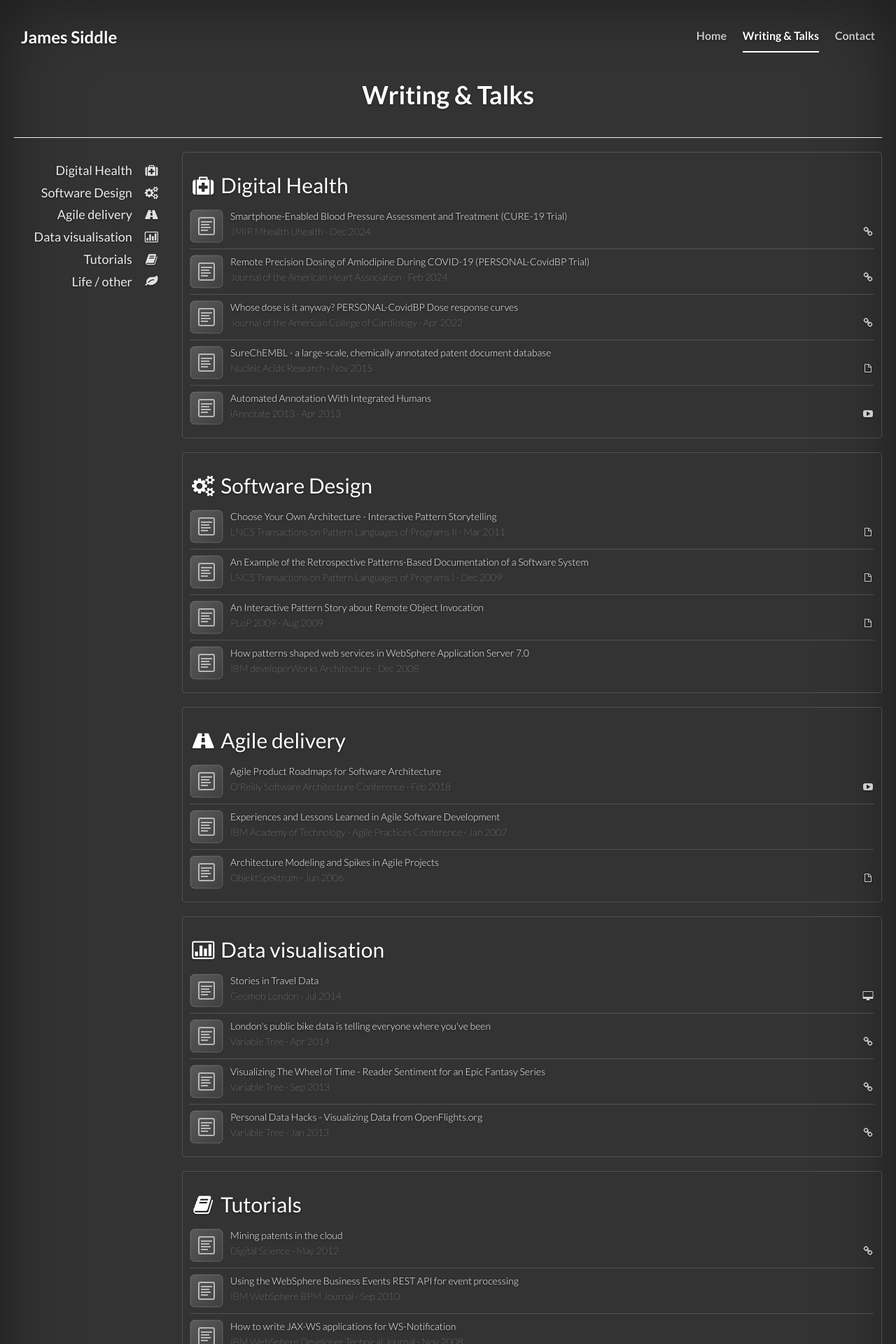
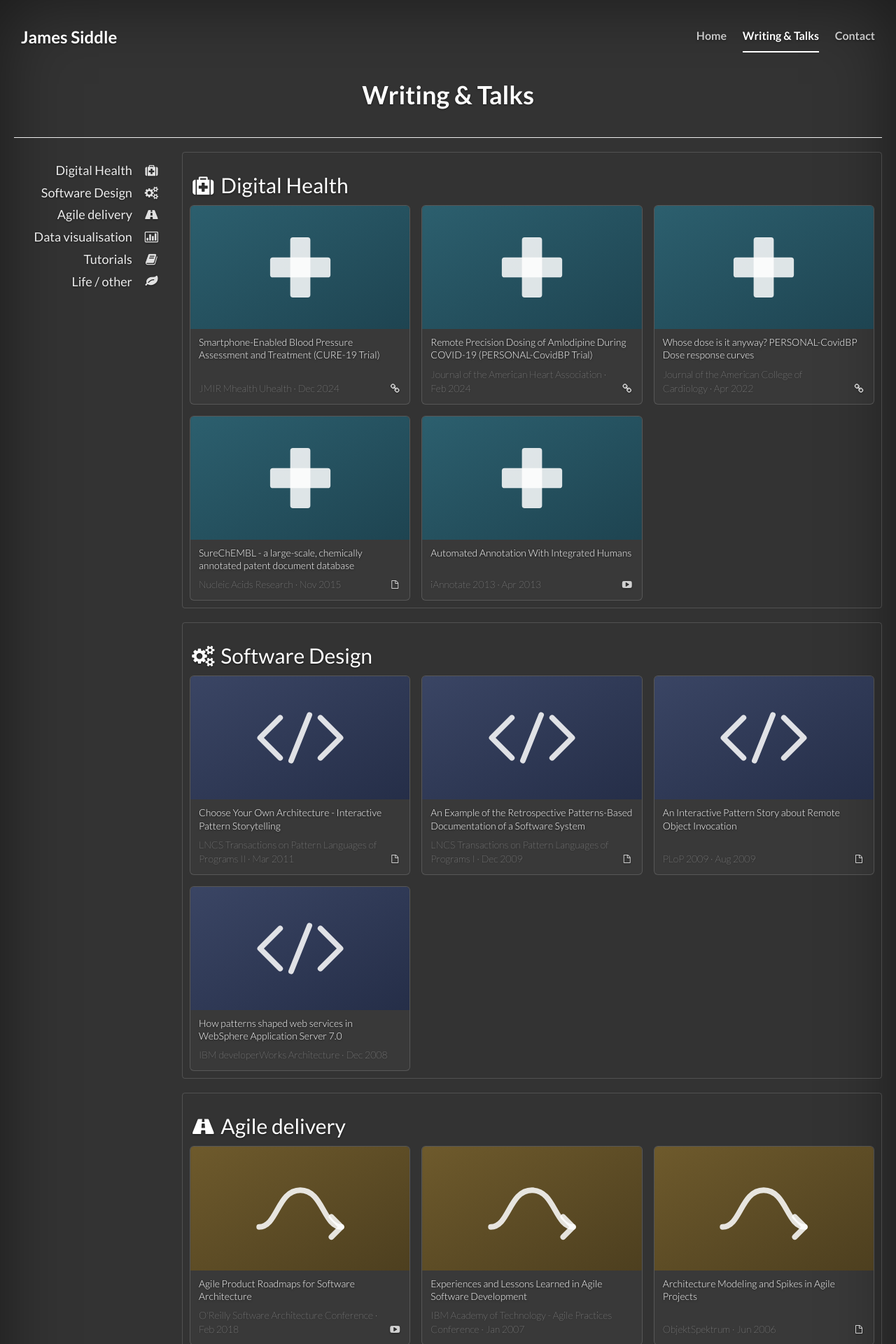
Before and after one commit to eldritch-elbow/jsnet-website, a Jekyll site: the page built from biblio.html, in a window 1280 px wide. Shown: the top 1920 px of the page at 70% size. Built offline with Jekyll 4.4.1, drawn with Linux system fonts in a browser that asks for light colours.

Commit message:
feat: card and thumbnails

```diff
--- a/biblio.html
+++ b/biblio.html
@@ -88,10 +88,19 @@ permalink: /biblio.html
                             {% when "life" %}{% assign icon = "fa-leaf" %}
                           {% endcase %}
                           <h2><i class="fa {{ icon }} fa-fw"></i>&nbsp;{{ label }}</h2>
-                          <ul class="bib-list">
+                          {% assign topic_default = '/assets/images/thumb-default.svg' %}
+                          {% case key %}
+                            {% when "medical" %}{% assign topic_default = '/assets/images/thumb-medical.svg' %}
+                            {% when "software" %}{% assign topic_default = '/assets/images/thumb-software.svg' %}
+                            {% when "agile" %}{% assign topic_default = '/assets/images/thumb-agile.svg' %}
+                            {% when "dataviz" %}{% assign topic_default = '/assets/images/thumb-dataviz.svg' %}
+                            {% when "tutorials" %}{% assign topic_default = '/assets/images/thumb-tutorials.svg' %}
+                            {% when "life" %}{% assign topic_default = '/assets/images/thumb-life.svg' %}
+                          {% endcase %}
+                          <ul class="bib-cards">
                           {% for item in items %}
-                            <li class="bib-row">
-                              {% assign thumb = item.thumbnail | default: '/assets/images/thumb-default.svg' %}
+                            <li class="bib-card">
+                              {% assign thumb = item.thumbnail | default: topic_default %}
                               {% if thumb contains '://' %}
                                 <img class="bib-thumb" src="{{ thumb }}" alt="" loading="lazy">
                               {% else %}
--- a/css/biblio.css
+++ b/css/biblio.css
@@ -177,22 +177,57 @@ body, h1, h2, h3, h4, h5, h6 {
 .bib-jumpto .sep { opacity: .6; }
 
 /*
- * Flex list rows (replace table layout for items)
+ * Card grid (per topic section)
  */
-.bib-list { list-style: none; margin: 0; padding: 0; }
-.bib-row {
+.bib-cards {
+  list-style: none;
+  margin: 12px 0 0 0;
+  padding: 0;
+  display: grid;
+  grid-template-columns: repeat(auto-fill, minmax(260px, 1fr));
+  gap: 16px;
+}
+.bib-card {
   display: flex;
-  flex-direction: row;
-  align-items: flex-start;
-  gap: 10px;
-  padding: 8px 0;
-  border-top: 1px solid rgba(255,255,255,.15);
+  flex-direction: column;
+  background: rgba(255,255,255,0.03);
+  border: 1px solid rgba(255,255,255,0.15);
+  border-radius: 6px;
+  overflow: hidden;
+  transition: transform 0.15s ease, border-color 0.15s ease;
 }
-.bib-row:first-child { border-top: 0; }
-.bib-thumb { width: 48px; height: 48px; object-fit: cover; border-radius: 4px; flex: 0 0 auto; }
-.bib-body { display: flex; flex-direction: column; flex: 1 1 auto; min-width: 0; }
-.bib-title { flex: 0 0 auto; width: 100%; font-weight: 300; }
-.bib-meta { flex: 0 0 auto; margin: 2px 0 0 0; font-weight: 100; opacity: .9; text-align: left; display: flex; align-items: center; justify-content: space-between; width: 100%; }
+.bib-card:hover {
+  transform: translateY(-2px);
+  border-color: rgba(255,255,255,0.35);
+}
+.bib-thumb {
+  display: block;
+  width: 100%;
+  aspect-ratio: 16 / 9;
+  height: auto;
+  object-fit: cover;
+  flex: 0 0 auto;
+}
+.bib-body {
+  display: flex;
+  flex-direction: column;
+  padding: 10px 12px 12px;
+  flex: 1 1 auto;
+  min-width: 0;
+}
+.bib-title { flex: 0 0 auto; font-weight: 300; line-height: 1.3; margin-bottom: 8px; }
+.bib-meta {
+  flex: 1 1 auto;
+  margin: 0;
+  font-weight: 100;
+  opacity: .9;
+  text-align: left;
+  display: flex;
+  align-items: flex-end;
+  justify-content: space-between;
+  width: 100%;
+  font-size: 14px;
+}
 .bib-meta .bib-details { flex: 1 1 auto; min-width: 0; }
 .bib-meta .bib-kind-set { flex: 0 0 auto; display: inline-flex; align-items: center; }
 .bib-title, .bib-title a, .bib-meta { overflow-wrap: anywhere; word-break: normal; }
```
Also changed, not shown: assets/images/thumb-agile.svg (added), assets/images/thumb-dataviz.svg (added), assets/images/thumb-life.svg (added), assets/images/thumb-medical.svg (added), assets/images/thumb-software.svg (added), assets/images/thumb-tutorials.svg (added).
